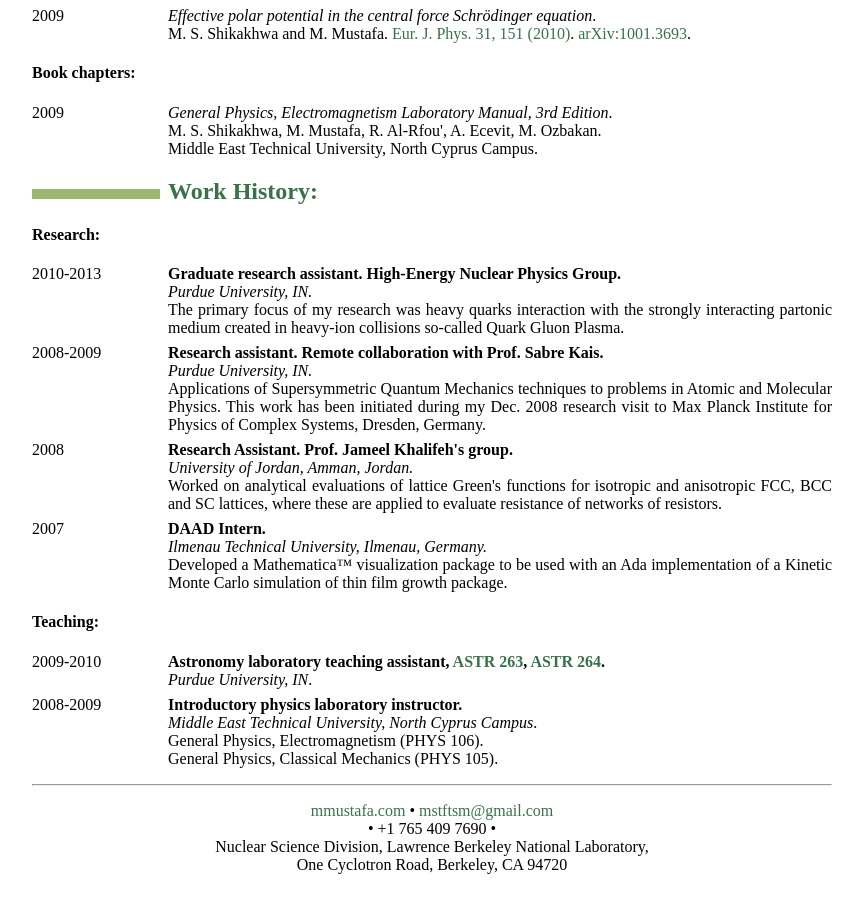
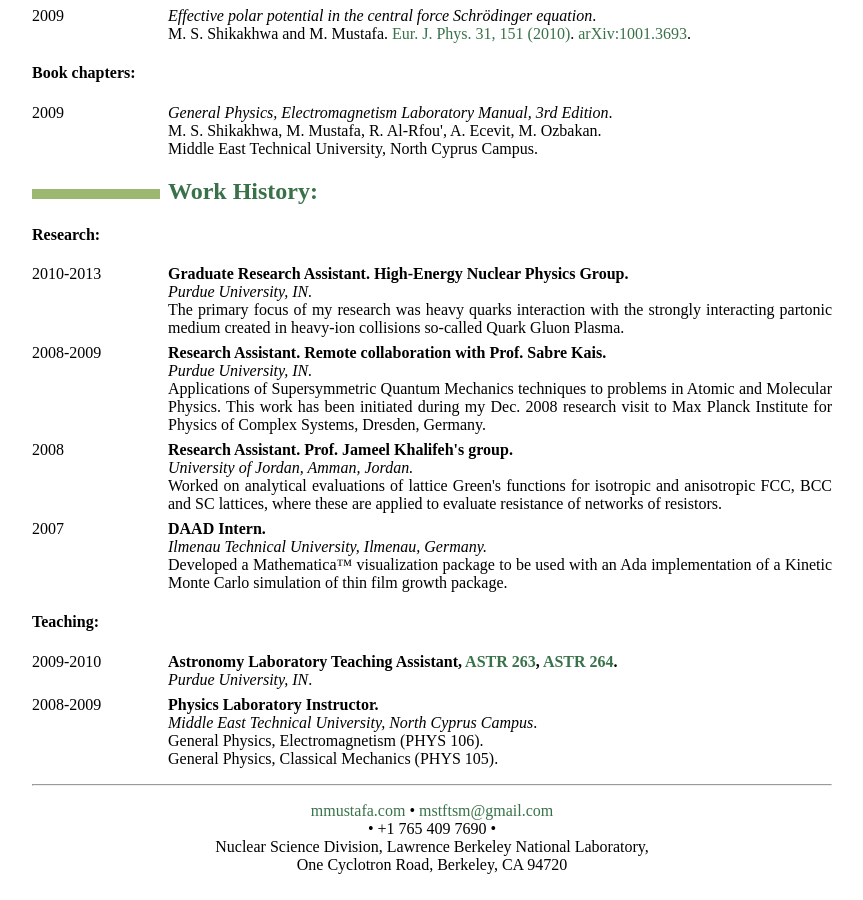
Before and after one commit to MustafaMustafa/MustafaMustafa.github.io, a Jekyll site: the page resume/cv.html, which Jekyll copies as it is, in a window 1280 px wide and 900 px high, scrolled down 4958 px. Shown: the whole window, without its empty margins (208-1071 px from the left). Built offline with Jekyll 4.4.1, drawn with Linux system fonts in a browser that asks for light colours; formulas are drawn with MathJax 3.

Commit message:
publish latest CV

```diff
--- a/resume/cv.html
+++ b/resume/cv.html
@@ -587,10 +587,10 @@
 <h4 id="research">Research:</h4>
 <dl>
 <dt>2010-2013</dt>
-<dd><p><strong>Graduate research assistant. High-Energy Nuclear Physics Group.</strong><br /><em>Purdue University, IN.</em><br />The primary focus of my research was heavy quarks interaction with the strongly interacting partonic medium created in heavy-ion collisions so-called Quark Gluon Plasma.</p>
+<dd><p><strong>Graduate Research Assistant. High-Energy Nuclear Physics Group.</strong><br /><em>Purdue University, IN.</em><br />The primary focus of my research was heavy quarks interaction with the strongly interacting partonic medium created in heavy-ion collisions so-called Quark Gluon Plasma.</p>
 </dd>
 <dt>2008-2009</dt>
-<dd><p><strong>Research assistant. Remote collaboration with Prof. Sabre Kais.</strong><br /><em>Purdue University, IN.</em><br />Applications of Supersymmetric Quantum Mechanics techniques to problems in Atomic and Molecular Physics. This work has been initiated during my Dec. 2008 research visit to Max Planck Institute for Physics of Complex Systems, Dresden, Germany.</p>
+<dd><p><strong>Research Assistant. Remote collaboration with Prof. Sabre Kais.</strong><br /><em>Purdue University, IN.</em><br />Applications of Supersymmetric Quantum Mechanics techniques to problems in Atomic and Molecular Physics. This work has been initiated during my Dec. 2008 research visit to Max Planck Institute for Physics of Complex Systems, Dresden, Germany.</p>
 </dd>
 <dt>2008</dt>
 <dd><p><strong>Research Assistant. Prof. Jameel Khalifeh's group.</strong><br /><em>University of Jordan, Amman, Jordan.</em><br />Worked on analytical evaluations of lattice Green's functions for isotropic and anisotropic FCC, BCC and SC lattices, where these are applied to evaluate resistance of networks of resistors.</p>
@@ -602,10 +602,10 @@
 <h4 id="teaching">Teaching:</h4>
 <dl>
 <dt>2009-2010</dt>
-<dd><p><strong>Astronomy laboratory teaching assistant, <a href="http://www.physics.purdue.edu/academic-programs/courses/course_detail.php?SEM=fall2014&amp;c=astr263">ASTR 263</a>, <a href="https://selfservice.mypurdue.purdue.edu/prod/bwckctlg.p_disp_course_detail?cat_term_in=201510&amp;subj_code_in=ASTR&amp;crse_numb_in=26400">ASTR 264</a>.</strong><br /><em>Purdue University, IN</em>.</p>
+<dd><p><strong>Astronomy Laboratory Teaching Assistant, <a href="http://www.physics.purdue.edu/academic-programs/courses/course_detail.php?SEM=fall2014&amp;c=astr263">ASTR 263</a>, <a href="https://selfservice.mypurdue.purdue.edu/prod/bwckctlg.p_disp_course_detail?cat_term_in=201510&amp;subj_code_in=ASTR&amp;crse_numb_in=26400">ASTR 264</a>.</strong><br /><em>Purdue University, IN</em>.</p>
 </dd>
 <dt>2008-2009</dt>
-<dd><p><strong>Introductory physics laboratory instructor.</strong><br /> <em>Middle East Technical University, North Cyprus Campus</em>.<br />General Physics, Electromagnetism (PHYS 106).<br />General Physics, Classical Mechanics (PHYS 105).</p>
+<dd><p><strong>Physics Laboratory Instructor.</strong><br /> <em>Middle East Technical University, North Cyprus Campus</em>.<br />General Physics, Electromagnetism (PHYS 106).<br />General Physics, Classical Mechanics (PHYS 105).</p>
 </dd>
 </dl>
 <hr />
```
Also changed, not shown: 1 other file.
